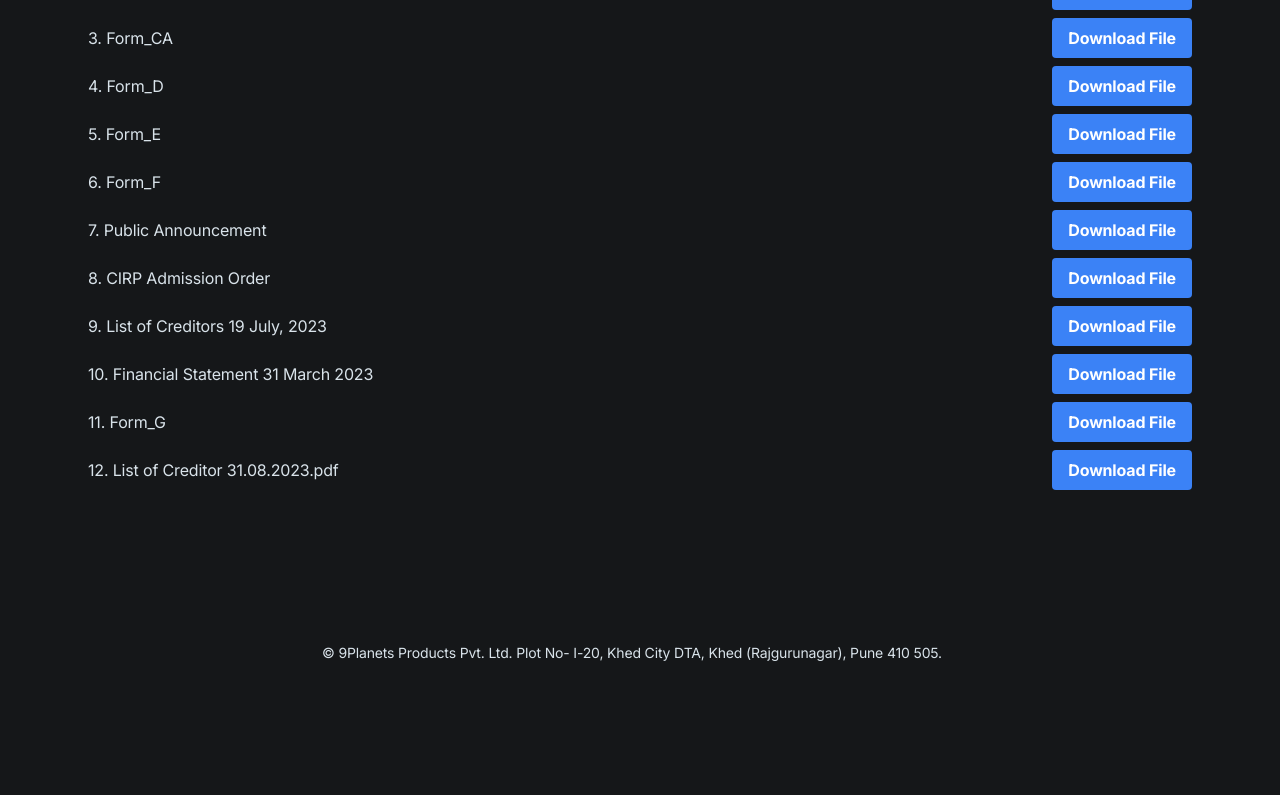
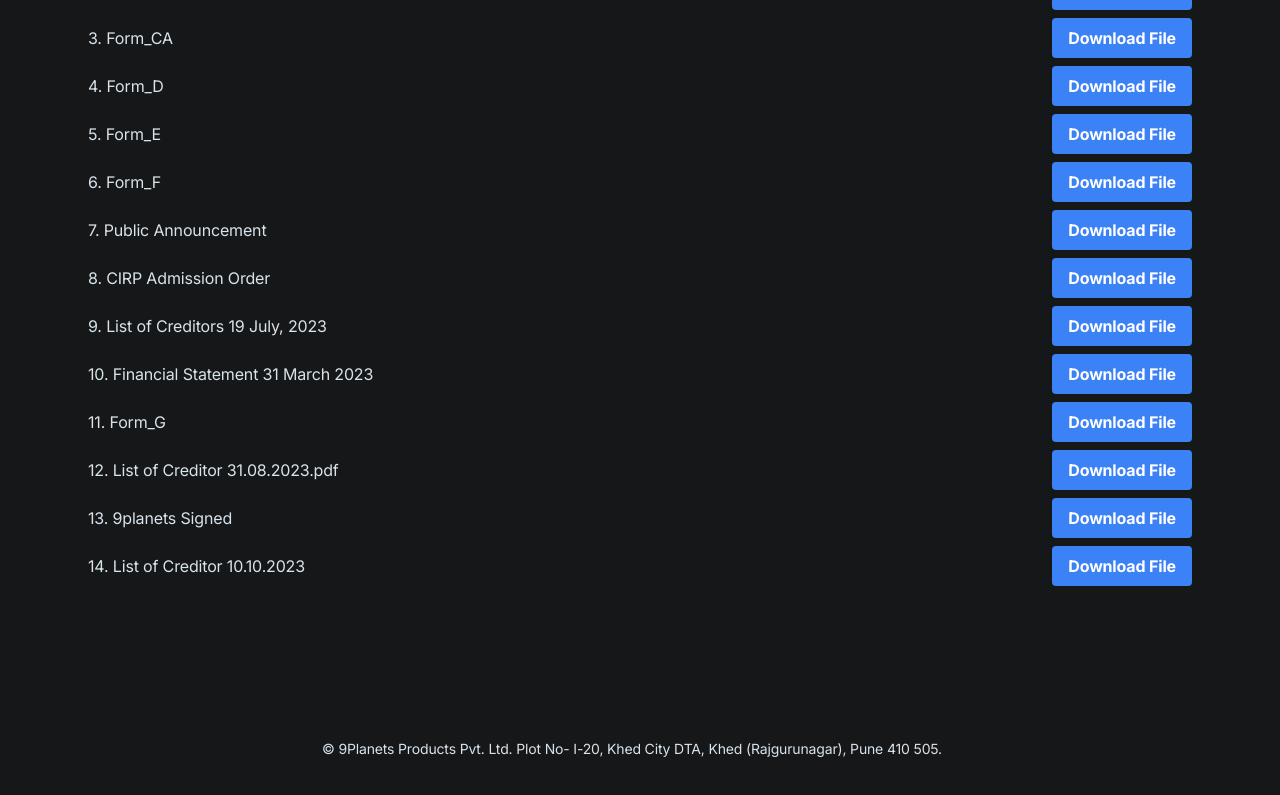
Before and after one commit to works-nikhil/cirp9planets, a Next.js app: page /insolvencyprocess in a window 1280 px wide. Shown: the part 467-1262 px from the top of the page. Before the commit the page ends 1194 px from the top, so only its background shows below. Built offline with nearby package versions, Linux system fonts and the light colour scheme.

Commit message:
docs added

```diff
--- a/app/(auth)/insolvencyprocess/page.tsx
+++ b/app/(auth)/insolvencyprocess/page.tsx
@@ -186,6 +186,33 @@ const InsolvencyProcess = () => {
                 </div>
               </div>
 
+              <div className="flex items-center mb-2">
+                <div className="flex-1">
+                  <p className="mr-4">13. 9planets Signed</p>
+                </div>
+                <div>
+                  <a href="/pdfs/9planets Signed.pdf" download>
+                    <button className="bg-blue-500 hover:bg-blue-700 text-white font-bold py-2 px-4 rounded focus:outline-none">
+                      Download File
+                    </button>
+                  </a>
+                </div>
+              </div>
+
+
+              <div className="flex items-center mb-2">
+                <div className="flex-1">
+                  <p className="mr-4">14. List of Creditor 10.10.2023</p>
+                </div>
+                <div>
+                  <a href="/pdfs/14. List of Creditor 10.10.2023.pdf" download>
+                    <button className="bg-blue-500 hover:bg-blue-700 text-white font-bold py-2 px-4 rounded focus:outline-none">
+                      Download File
+                    </button>
+                  </a>
+                </div>
+              </div>
+
 
             </div>
           </div>
```
Also changed, not shown: 2 other files (tests, documents, lock files or other folders).
